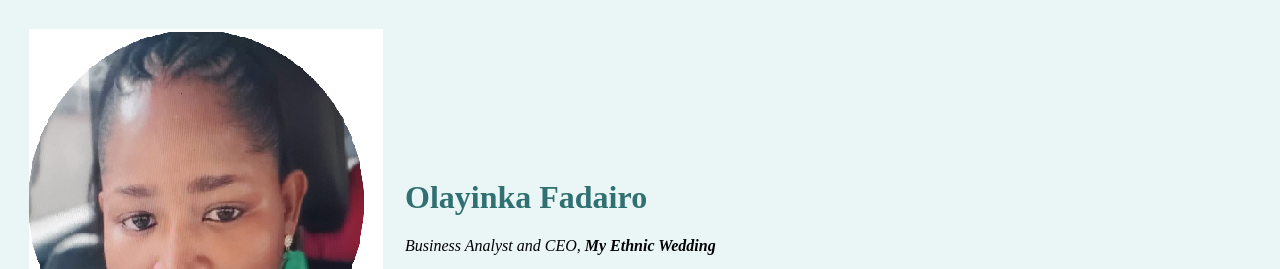
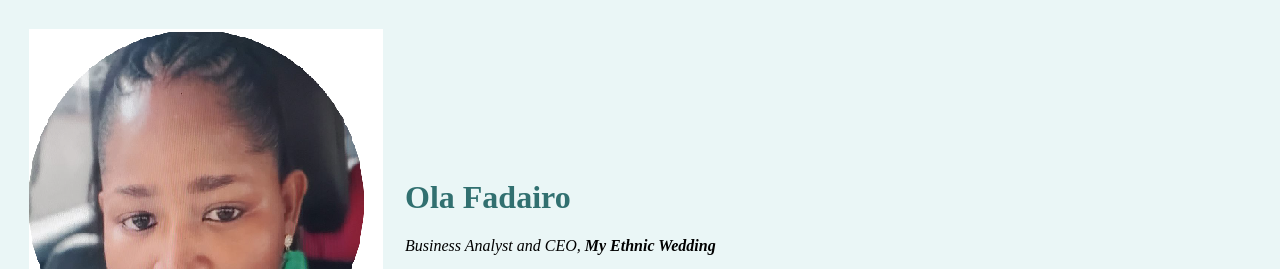
Before and after one commit to olafad/cv, a plain HTML site: page index.html in a window 1280 px wide. Shown: the top 269 px of the page. Drawn offline with Linux system fonts and the light colour scheme.

Commit message:
Add files via upload

```diff
--- a/index.html
+++ b/index.html
@@ -2,14 +2,14 @@
 <html>
     <head>
         <meta charset="utf=8">
-        <title> Olayinka's Personal site</title>
+        <title> Ola's Personal site</title>
         <link rel="stylesheet" href="css/styles.css">
     </head>
     <body>
         <table cellspacing="20">
             <tr>
                 <td><img src="dp1-modified.png" alt="Olayinka Profile Picture"></td>
-                <td><h1> Olayinka Fadairo</h1>
+                <td><h1> Ola Fadairo</h1>
         <p><em> Business Analyst and CEO, <strong>My Ethnic Wedding</strong></em></p></td>
             </tr>
         </table>
```
